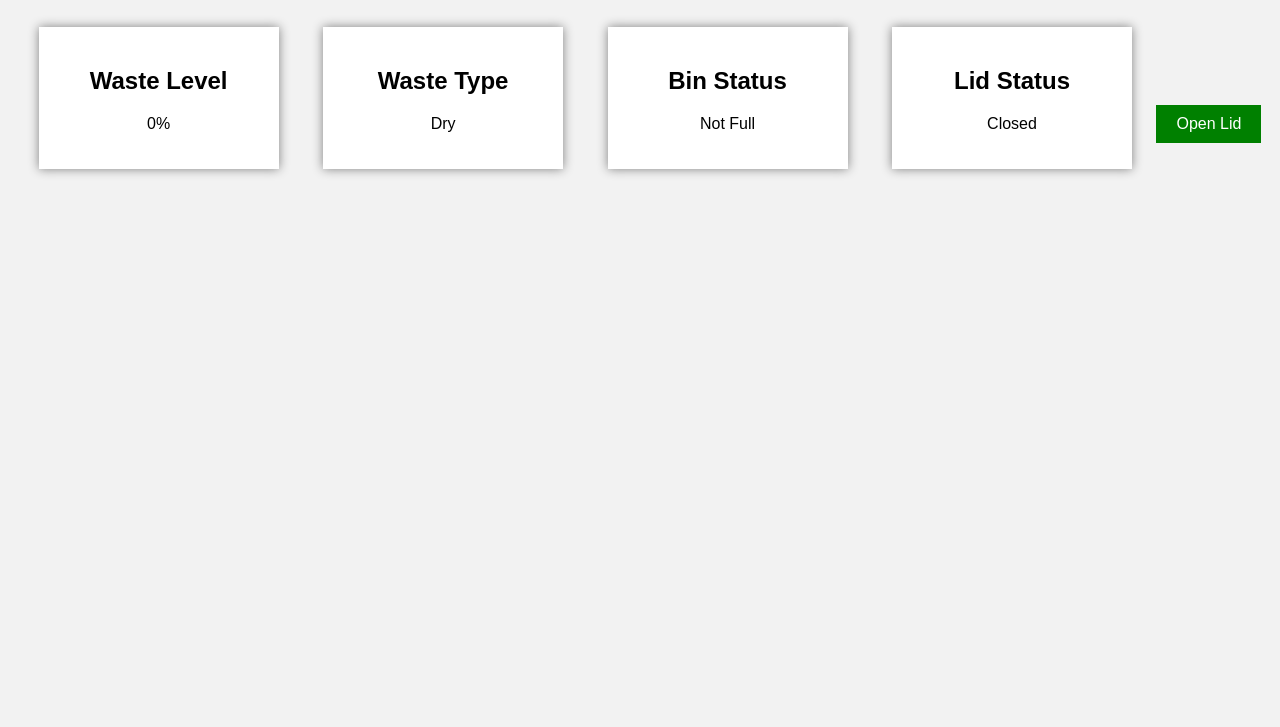
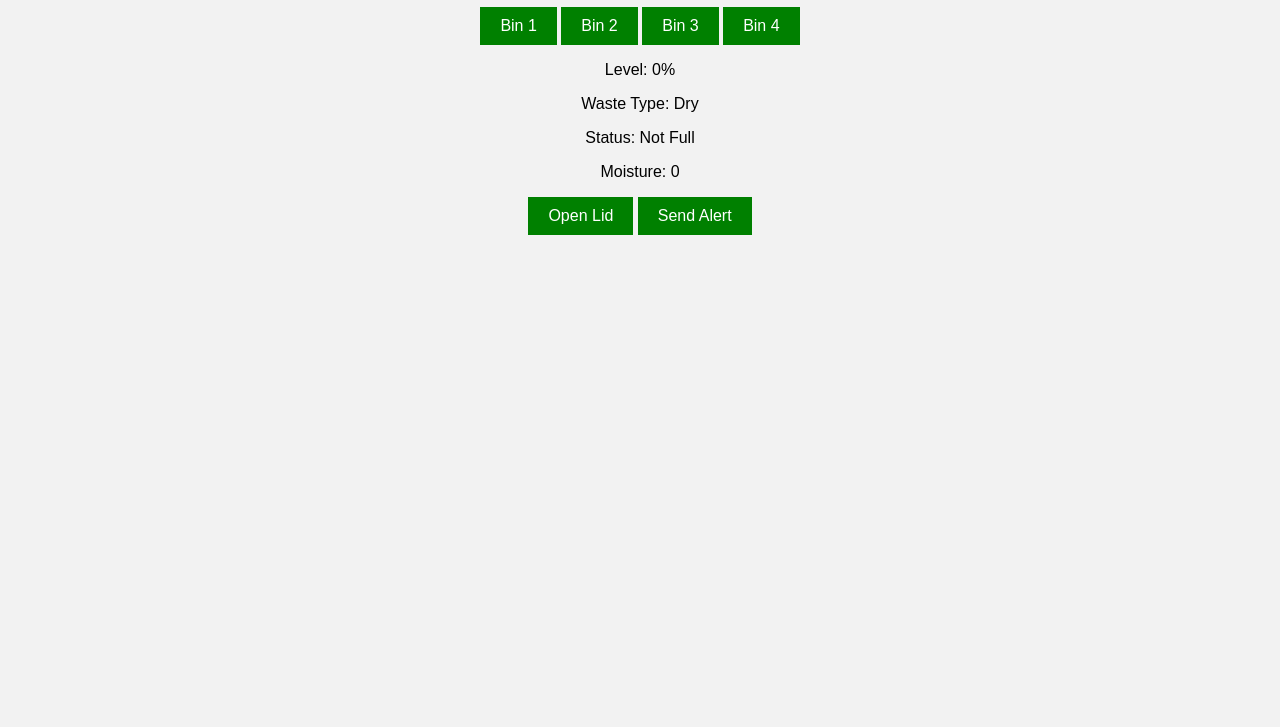
Before and after one commit to Warfare06/Smart-Dustbin, a plain HTML site: page index.html in a window 1280 px wide. Shown: the part 73-800 px from the top of the page. Drawn offline with Linux system fonts and the light colour scheme; no server answers.

Commit message:
Update index.html

```diff
--- a/index.html
+++ b/index.html
@@ -1,34 +1,33 @@
 <!DOCTYPE html>
 <html>
 <head>
-    <title>Smart Dustbin Dashboard</title>
+    <title>Smart Street Dustbin</title>
     <link rel="stylesheet" href="style.css">
 </head>
 <body>
 
-<h1>Smart Dustbin Dashboard</h1>
+<h1>Smart Street Waste Monitoring</h1>
 
-<div class="card">
-    <h2>Waste Level</h2>
-    <p id="level">0%</p>
+<div class="bins">
+    <button onclick="selectBin('bin1')">Bin 1</button>
+    <button onclick="selectBin('bin2')">Bin 2</button>
+    <button onclick="selectBin('bin3')">Bin 3</button>
+    <button onclick="selectBin('bin4')">Bin 4</button>
 </div>
 
-<div class="card">
-    <h2>Waste Type</h2>
-    <p id="waste_type">Dry</p>
+<div class="bin-model">
+    <div class="fill" id="fillLevel"></div>
 </div>
 
-<div class="card">
-    <h2>Bin Status</h2>
-    <p id="status">Not Full</p>
-</div>
-
-<div class="card">
-    <h2>Lid Status</h2>
-    <p id="lid_status">Closed</p>
+<div class="info">
+    <p>Level: <span id="level">0</span>%</p>
+    <p>Waste Type: <span id="waste_type">Dry</span></p>
+    <p>Status: <span id="status">Not Full</span></p>
+    <p>Moisture: <span id="moisture">0</span></p>
 </div>
 
 <button onclick="openLid()">Open Lid</button>
+<button onclick="sendAlert()">Send Alert</button>
 
 <script src="https://www.gstatic.com/firebasejs/8.10.0/firebase-app.js"></script>
 <script src="https://www.gstatic.com/firebasejs/8.10.0/firebase-database.js"></script>
```
